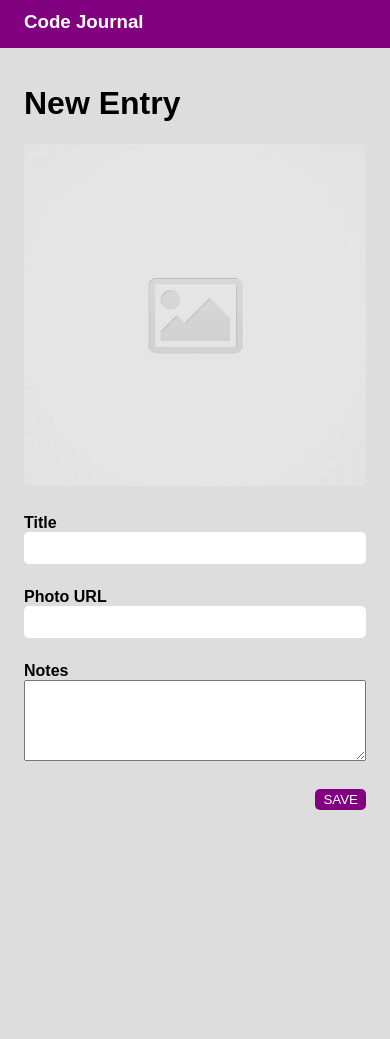
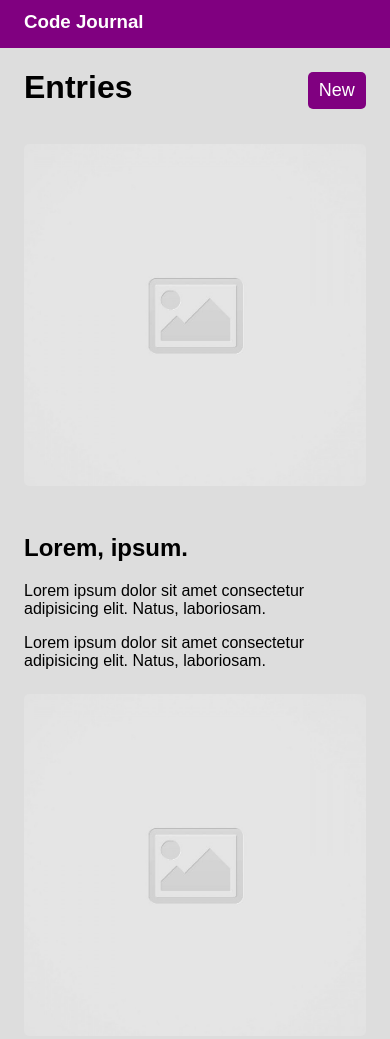
Before and after one commit to rskidmore1/code-journal, a website: page index.html in a window 390 px wide. Shown: the top 1039 px of the page. Before the commit the page ends 844 px from the top, so only its background shows below. Drawn offline with Linux system fonts and the light colour scheme.

Commit message:
Journal entry looks good on mobile and desktop

```diff
--- a/css/styles.css
+++ b/css/styles.css
@@ -1,5 +1,6 @@
 body {
   background-color: rgb(221, 221, 221);
+  font-family: sans-serif;
 }
 
 .head-box-text {
@@ -49,12 +50,23 @@ textarea {
   width: 100%;
 }
 
-button {
+.form-button {
   float: right;
   padding: 0.2rem 0.5rem;
   background-color: purple;
   color: white;
   border: 0;
+}
+
+.new-button {
+  margin-top: 1.5rem;
+  padding: 0.5rem 0.7rem;
+  background-color: purple;
+  color: white;
+  border: 0;
+  float: right;
+  margin-left: 2rem;
+  font-size: large;
 }
 
 .rounded {
@@ -65,3 +77,12 @@ button {
 .form-item-div {
   margin-bottom: 1.5rem;
 }
+
+.entries-title-row {
+  flex-wrap: nowrap;
+}
+
+ul {
+  list-style-type: none;
+  padding: 0;
+}
--- a/index.html
+++ b/index.html
@@ -18,15 +18,17 @@
     <header>
       <div class="container">
         <div class="row header-div">
-          <div class="column-half">
+          <div class="column-half header">
             <h3 class="head-box-text">Code Journal</h3>
+
           </div>
+
         </div>
       </div>
     </header>
     <div class="container">
       <main>
-        <div class="form-div" data-view="entry-form">
+        <!-- <div class="form-div" data-view="entry-form">
           <div class="row">
             <div class="column-full">
               <h1 class="form-h1">New Entry</h1>
@@ -58,15 +60,63 @@
               </div>
               <div class="row">
                 <div class="column-full">
-                  <button type="submit" form="codeform" class="rounded" >SAVE</button>
+                  <button type="submit" form="codeform" class="form-button rounded" >SAVE</button>
                 </div>
               </div>
           </form>
+        </div> -->
+
+        <div class="entries-div" data-view="entries">
+          <div class="row entries-title-row">
+            <div class="column-half entries-title">
+              <h1 class="form-h1">Entries</h1>
+            </div>
+            <div class="column-half entries-title">
+              <button class="new-button rounded">New</button>
+            </div>
+          </div>
+          <ul>
+            <li>
+
+              <div class="row">
+                <div class="column-half">
+                  <img src="images/placeholder-image-square.jpg" alt="placeholder" class="placeholder-img rounded form-item-div">
+                </div>
+                <div class="column-half">
+                  <div class="form-item-div input-bottom-margin">
+                    <h2>Lorem, ipsum.</h2>
+                    <p>Lorem ipsum dolor sit amet consectetur
+                      adipisicing elit. Natus, laboriosam.</p>
+                    <p>Lorem ipsum dolor sit amet consectetur
+                      adipisicing elit. Natus, laboriosam.</p>
+                  </div>
+                </div>
+              </div>
+
+            </li>
+
+            <li>
+
+              <div class="row">
+                <div class="column-half">
+                  <img src="images/placeholder-image-square.jpg" alt="placeholder" class="placeholder-img rounded form-item-div">
+                </div>
+                <div class="column-half">
+                  <div class="form-item-div input-bottom-margin">
+                    <h2>Lorem, ipsum.</h2>
+                    <p>Lorem ipsum dolor sit amet consectetur
+                      adipisicing elit. Natus, laboriosam.</p>
+                    <p>Lorem ipsum dolor sit amet consectetur
+                      adipisicing elit. Natus, laboriosam.</p>
+                  </div>
+                </div>
+              </div>
+
+            </li>
+          </ul>
         </div>
 
-        <div class="entries-div" data-view="entries">
 
-        </div>
       </main>
   </div>
   <script src="js/data.js"></script>
```
